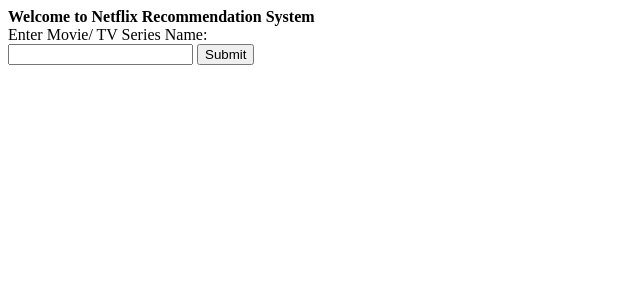
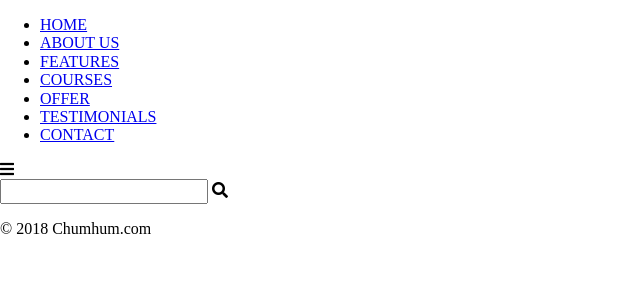
Before and after one commit to saviourcode/Recommendation-Engine, a Flask app: page / in a window 1280 px wide. Shown: the top 300 px of the page, without its empty margins (0-640 px from the left). Run offline with Flask 2, Linux system fonts and the light colour scheme; parts of the project's set-up code (start-up, migrations or seed data) failed here and were passed over; some libraries are stand-ins or nearby versions.

Commit message:
Update index.html

```diff
--- a/templates/index.html
+++ b/templates/index.html
@@ -1,13 +1,72 @@
-<html>
-	<head>
-		<title> Recommender System</title>
-	</head>
-	<body>
-		<b> Welcome to Netflix Recommendation System</b>
-		<form action = "./recommend" method="get">
-			<label for="title">Enter Movie/ TV Series Name: </label><br>
-			<input type="text" name="title">
-			<input type="submit" value="Submit">
-		</form>
-	</body>
+<!DOCTYPE html>
+<html lang="en">
+
+<head>
+  <meta charset="UTF-8">
+  <meta http-equiv="X-UA-Compatible" content="IE=edge">
+  <meta name="viewport" content="width=device-width, initial-scale=1.0">
+  <title>Document</title>
+
+  <!-- CSS Reset -->
+  <link rel="stylesheet" href="https://cdnjs.cloudflare.com/ajax/libs/normalize/8.0.1/normalize.min.css"
+    integrity="sha512-NhSC1YmyruXifcj/KFRWoC561YpHpc5Jtzgvbuzx5VozKpWvQ+4nXhPdFgmx8xqexRcpAglTj9sIBWINXa8x5w=="
+    crossorigin="anonymous" />
+  <!-- styles -->
+  <link rel="stylesheet" href="style.css">
+  <!-- SmoothScroll -->
+  <script src="https://cdn.jsdelivr.net/gh/cferdinandi/smooth-scroll/dist/smooth-scroll.polyfills.min.js"></script>
+
+  <!--Google Fonts-->
+  <link href='https://fonts.googleapis.com/css?family=Lobster' rel='stylesheet' type='text/css'>
+  <link href='https://fonts.googleapis.com/css?family=Raleway:400,300,700,900' rel='stylesheet' type='text/css'>
+  <link rel="preconnect" href="https://fonts.gstatic.com">
+  <link href="https://fonts.googleapis.com/css2?family=Roboto&display=swap" rel="stylesheet">
+  <!--Font Awesome-->
+  <!-- Font awesome -->
+  <link rel="stylesheet" href="https://cdnjs.cloudflare.com/ajax/libs/font-awesome/5.14.0/css/all.min.css"
+    integrity="sha512-1PKOgIY59xJ8Co8+NE6FZ+LOAZKjy+KY8iq0G4B3CyeY6wYHN3yt9PW0XpSriVlkMXe40PTKnXrLnZ9+fkDaog=="
+    crossorigin="anonymous" />
+</head>
+
+<body>
+
+  <div class="overlay" id="bg"></div>
+  <header>
+    <div class="nav-div">
+      <nav id="sideNav">
+        <ul>
+          <li><a href="#header">HOME</a></li>
+          <li><a href="#about">ABOUT US</a></li>
+          <li><a href="#features">FEATURES</a></li>
+          <li><a href="#courses">COURSES</a></li>
+          <li><a href="#offer">OFFER</a></li>
+          <li><a href="#testimonials">TESTIMONIALS</a></li>
+          <li><a href="#contact">CONTACT</a></li>
+        </ul>
+      </nav>
+      <i class="fas fa-bars" id="menuBtn" onclick="openNav()"></i>
+    </div>
+  </header>
+
+  <main id="main">
+
+    <div class="content">
+
+      <div class="search-bar">
+
+        <input name="serach" id="search" type="text" />
+        <i class="fa fa-search" aria-hidden="true"></i>
+      </div>
+    </div>
+
+  </main>
+  <footer id="footer">
+    <p>© 2018 Chumhum.com</p>
+  </footer>
+
+  <!-- External Script -->
+  <script src="./script.js"></script>
+
+</body>
+
 </html>
```
